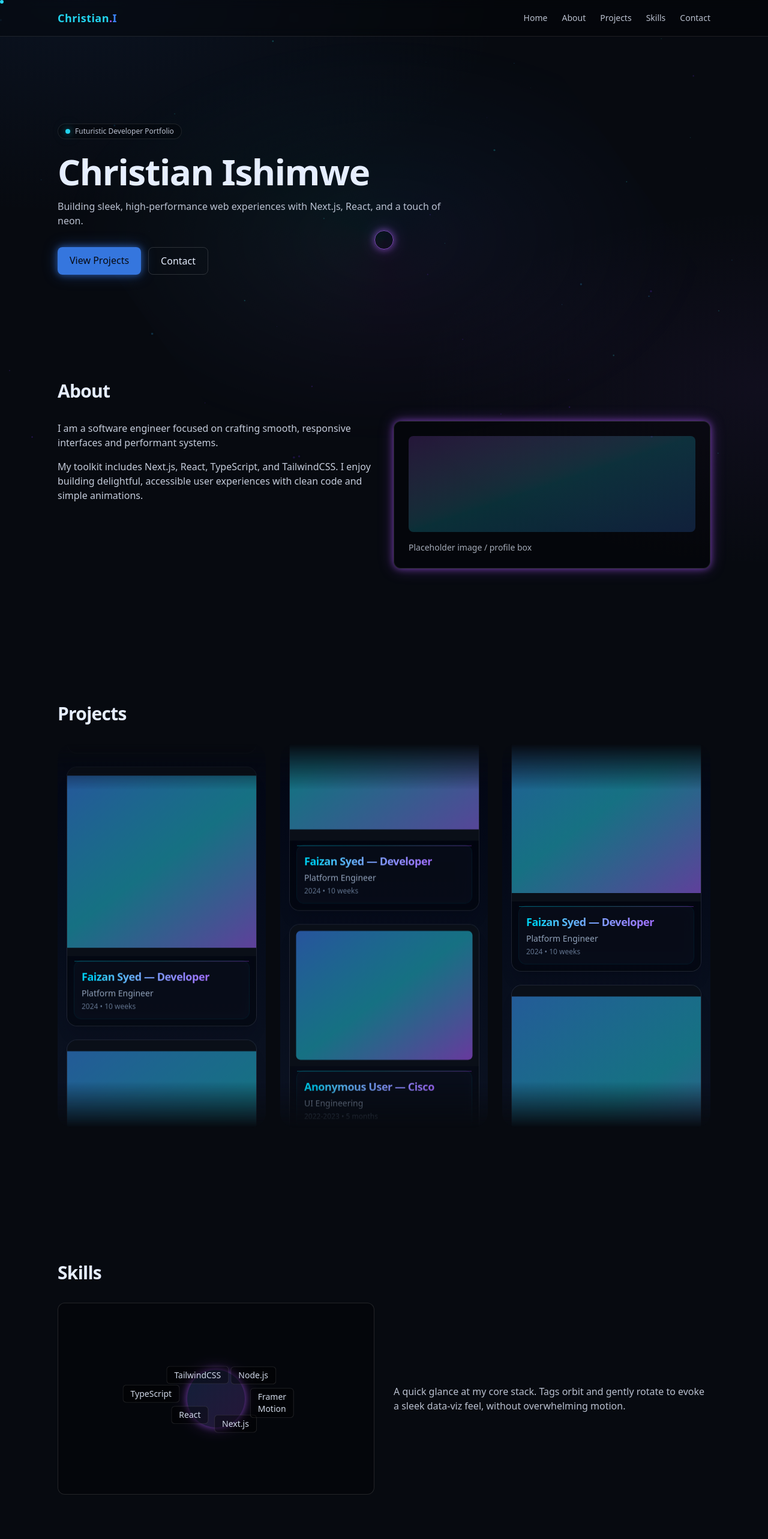
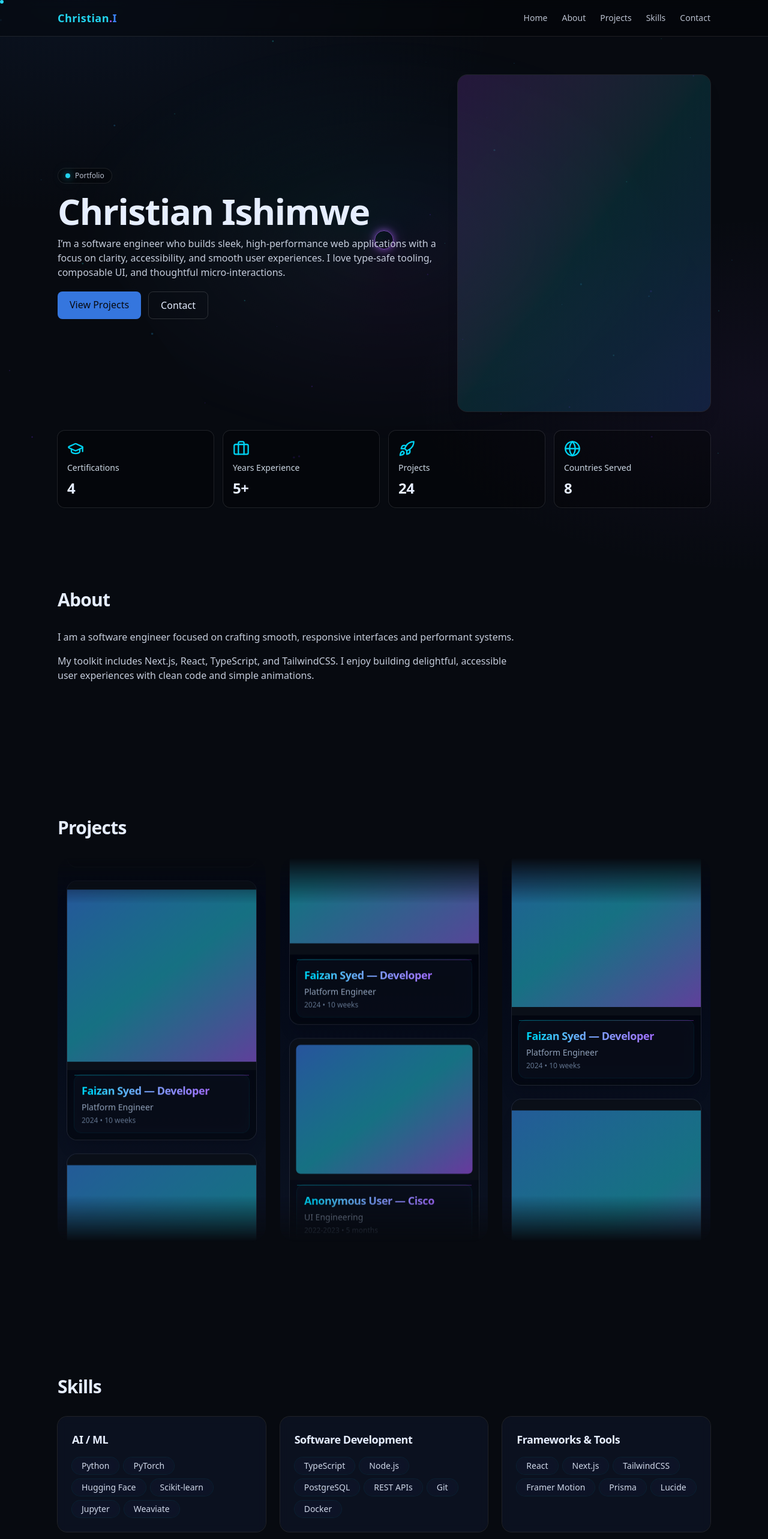
Before and after one commit to christianishimwe/project_portfolio, a Next.js app: page / in a window 1280 px wide. Shown: the top 2566 px of the page at 60% size. Built offline with nearby package versions, Linux system fonts and the light colour scheme.

Commit message:
feat: redefined the skills section

```diff
--- a/package.json
+++ b/package.json
@@ -10,6 +10,7 @@
   },
   "dependencies": {
     "framer-motion": "^12.23.22",
+    "lucide-react": "^0.544.0",
     "next": "15.5.4",
     "react": "19.1.0",
     "react-dom": "19.1.0"
--- a/src/app/globals.css
+++ b/src/app/globals.css
@@ -52,3 +52,29 @@ html { scroll-behavior: smooth; }
   -webkit-mask-image: linear-gradient(to bottom, transparent 0%, white 12%, white 88%, transparent 100%);
           mask-image: linear-gradient(to bottom, transparent 0%, white 12%, white 88%, transparent 100%);
 }
+
+/* Subtle floating motion for skill badges */
+@keyframes badge-float {
+  0%, 100% { transform: translateY(0); }
+  50% { transform: translateY(-3px); }
+}
+
+.badge-float { animation: badge-float 6s ease-in-out infinite; }
+
+@media (prefers-reduced-motion: reduce) {
+  .badge-float { animation: none; }
+}
+
+/* Light sweep for skill badges on hover */
+.skill-shine { position: relative; overflow: hidden; }
+.skill-shine::after {
+  content: "";
+  position: absolute; inset: 0;
+  background: linear-gradient(120deg, transparent 30%, rgba(255,255,255,0.08), transparent 70%);
+  transform: translateX(-140%);
+  transition: transform 600ms ease;
+  pointer-events: none;
+}
+.group\/skill:hover .skill-shine::after, .group\/skill:focus-within .skill-shine::after {
+  transform: translateX(140%);
+}
--- a/src/components/ProjectCard.tsx
+++ b/src/components/ProjectCard.tsx
@@ -10,12 +10,20 @@ export type ProjectItem = {
   timeline?: string;
 };
 
-export default function ProjectCard({ item, index = 0 }: { item: ProjectItem; index?: number }) {
+export default function ProjectCard({ item, index = 0, skills = ["Next.js", "React", "Tailwind", "PostgreSQL"], href = "#", onPause, onResume, }: { item: ProjectItem; index?: number; skills?: string[]; href?: string; onPause?: () => void; onResume?: () => void; }) {
   const aspectVariants = ["aspect-[4/3]", "aspect-[1/1]", "aspect-[3/4]"] as const;
   const aspect = aspectVariants[index % aspectVariants.length];
   return (
-    <div className="rounded-2xl overflow-hidden shadow-xl bg-black/40 backdrop-blur-sm ring-1 ring-white/10 hover:ring-cyan-500/30 transition">
-      <div className={`relative ${aspect}`}>
+    <div className="group/card rounded-2xl overflow-hidden shadow-xl bg-black/40 backdrop-blur-sm ring-1 ring-white/10 hover:ring-cyan-500/30 transition">
+      <div className={`relative ${aspect}`}
+        onMouseEnter={() => onPause?.()}
+        onMouseLeave={() => onResume?.()}
+        onFocus={() => onPause?.()}
+        onBlur={() => onResume?.()}
+        tabIndex={0}
+        role="button"
+        aria-label={item.title ? `View ${item.title}` : "View project"}
+      >
         <div className="absolute inset-0 bg-gradient-to-br from-accent-blue/20 via-accent-cyan/15 to-accent-purple/20" />
         <Image
           src={item.imageSrc}
@@ -25,6 +33,25 @@ export default function ProjectCard({ item, index = 0 }: { item: ProjectItem; in
           className="object-cover"
           aria-hidden={item.title ? undefined : true}
         />
+        {/* Overlay */}
+        <div className="absolute inset-0 opacity-0 group-hover/card:opacity-100 transition-all duration-300 ease-in-out bg-black/70 backdrop-blur-sm flex items-center justify-center">
+          <div className="flex flex-col items-center gap-3 px-4 text-center">
+            <a href={href} className="rounded-full px-5 py-2 text-sm font-semibold text-cyan-300 ring-1 ring-cyan-400/60 hover:ring-cyan-300 glow-cyan transition shadow-[0_0_20px_rgba(34,211,238,0.3)]">
+              View Project
+            </a>
+            <div className="flex flex-wrap gap-2 justify-center">
+              {skills.map((s, i) => (
+                <span
+                  key={s + i}
+                  className="rounded-full px-3 py-1 text-xs text-foreground/90 ring-1 ring-cyan-400/40 hover:ring-2 hover:ring-cyan-300 transition"
+                  style={{ transitionDelay: `${i * 40}ms` }}
+                >
+                  {s}
+                </span>
+              ))}
+            </div>
+          </div>
+        </div>
       </div>
       <div className="px-3 pb-3 pt-2">
         <div className="relative rounded-xl backdrop-blur-md bg-slate-900/40 ring-1 ring-cyan-500/10 p-3">
--- a/src/components/ProjectsWalls.tsx
+++ b/src/components/ProjectsWalls.tsx
@@ -58,7 +58,9 @@ export default function ProjectsWalls({
               direction={cfg.direction}
               speed={cfg.speed}
               className="p-4 h-[520px] md:h-[640px]"
-              renderItem={(item, i) => <ProjectCard item={item} index={i} />}
+              renderItem={({ item, index, onPause, onResume }) => (
+                <ProjectCard item={item} index={index} onPause={onPause} onResume={onResume} />
+              )}
             />
           </div>
         );
--- /dev/null
+++ b/src/components/SkillBadge.tsx
@@ -0,0 +1,28 @@
+"use client";
+
+import { motion, useReducedMotion } from "framer-motion";
+
+export default function SkillBadge({ label, delay = 0 }: { label: string; delay?: number }) {
+  const reduce = useReducedMotion();
+  const floatAnim = reduce
+    ? {}
+    : {
+        y: [0, -3, 0],
+        transition: { duration: 6, repeat: Infinity, ease: "easeInOut", delay },
+      };
+
+  return (
+    <motion.button
+      type="button"
+      className="rounded-full px-4 py-1 text-sm font-medium bg-slate-900/60 backdrop-blur ring-1 ring-cyan-500/10 text-foreground/90 transition-all duration-200 ease-out hover:scale-105 hover:shadow-[0_0_18px_rgba(34,211,238,0.25)] active:scale-95"
+      whileHover={{ scale: 1.05 }}
+      whileTap={{ scale: 0.95 }}
+      initial={false}
+      animate={floatAnim as any}
+    >
+      <span className="relative">
+        {label}
+      </span>
+    </motion.button>
+  );
+}
--- /dev/null
+++ b/src/components/StatsCard.tsx
@@ -0,0 +1,19 @@
+import { ReactNode } from "react";
+
+type StatsCardProps = {
+  icon: ReactNode;
+  label: string;
+  value: string | number;
+};
+
+export default function StatsCard({ icon, label, value }: StatsCardProps) {
+  return (
+    <div className="rounded-xl ring-1 ring-white/10 bg-black/30 px-4 py-4 shadow-sm transition transform hover:scale-[1.01] hover:ring-cyan-400/30">
+      <div className="flex flex-col items-start gap-2">
+        <div className="text-cyan-400 drop-shadow-md" aria-hidden>{icon}</div>
+        <div className="text-slate-300 text-sm">{label}</div>
+        <div className="text-foreground text-2xl font-semibold tracking-tight">{value}</div>
+      </div>
+    </div>
+  );
+}
--- /dev/null
+++ b/src/components/StatsRow.tsx
@@ -0,0 +1,25 @@
+import StatsCard from "./StatsCard";
+import { GraduationCap, Briefcase, Rocket, Globe } from "lucide-react";
+
+export type StatItem = {
+  icon: React.ReactNode;
+  label: string;
+  value: string | number;
+};
+
+export default function StatsRow({ items }: { items?: StatItem[] }) {
+  const data: StatItem[] =
+    items ?? [
+      { icon: <GraduationCap className="w-7 h-7" />, label: "Certifications", value: "4" },
+      { icon: <Briefcase className="w-7 h-7" />, label: "Years Experience", value: "5+" },
+      { icon: <Rocket className="w-7 h-7" />, label: "Projects", value: "24" },
+      { icon: <Globe className="w-7 h-7" />, label: "Countries Served", value: "8" },
+    ];
+  return (
+    <div className="grid grid-cols-1 sm:grid-cols-2 lg:grid-cols-4 gap-3 md:gap-4">
+      {data.map((s) => (
+        <StatsCard key={s.label} icon={s.icon} label={s.label} value={s.value} />
+      ))}
+    </div>
+  );
+}
--- a/src/components/VerticalWall.tsx
+++ b/src/components/VerticalWall.tsx
@@ -1,16 +1,17 @@
 "use client";
 
 import { ReactNode, useEffect, useMemo, useRef, useState } from "react";
-import { motion, useReducedMotion } from "framer-motion";
+import { motion, useReducedMotion, useMotionValue, useAnimationFrame } from "framer-motion";
 
 type Direction = "up" | "down";
 
 export type VerticalWallProps<T> = {
   items: T[];
-  renderItem: (item: T, index: number) => ReactNode;
+  renderItem: (args: { item: T; index: number; onPause: () => void; onResume: () => void }) => ReactNode;
   speed?: number; // pixels per second
   direction?: Direction;
   className?: string;
+  wallId?: string;
 };
 
 export default function VerticalWall<T>({
@@ -19,10 +20,12 @@ export default function VerticalWall<T>({
   speed = 60,
   direction = "up",
   className,
+  wallId,
 }: VerticalWallProps<T>) {
   const reduce = useReducedMotion();
   const containerRef = useRef<HTMLDivElement | null>(null);
   const [halfHeight, setHalfHeight] = useState(0);
+  const pausedRef = useRef(false);
 
   const list = useMemo(() => [...items, ...items], [items]);
 
@@ -39,9 +42,33 @@ export default function VerticalWall<T>({
     return () => ro.disconnect();
   }, [items]);
 
-  const duration = halfHeight > 0 ? halfHeight / speed : 20;
-  const start = direction === "down" ? -halfHeight : 0;
-  const end = direction === "down" ? 0 : -halfHeight;
+  const y = useMotionValue(0);
+  useEffect(() => {
+    const startY = direction === "down" ? -halfHeight : 0;
+    y.set(startY);
+  }, [direction, halfHeight, y]);
+
+  useAnimationFrame((_, delta) => {
+    if (reduce || pausedRef.current || halfHeight === 0 || speed === 0) return;
+    const distance = (speed * delta) / 1000; // px moved this frame
+    const cur = y.get();
+    if (direction === "up") {
+      let next = cur - distance;
+      if (next <= -halfHeight) next += halfHeight; // wrap
+      y.set(next);
+    } else {
+      let next = cur + distance;
+      if (next >= 0) next -= halfHeight; // wrap
+      y.set(next);
+    }
+  });
+
+  const onPause = () => {
+    pausedRef.current = true;
+  };
+  const onResume = () => {
+    pausedRef.current = false;
+  };
 
   return (
     <div ref={containerRef} className={`relative overflow-hidden ${className ?? ""}`}>
@@ -49,7 +76,7 @@ export default function VerticalWall<T>({
         <div className="py-3">
           {items.map((it, i) => (
             <div key={`static-${i}`} className="py-3">
-              {renderItem(it, i)}
+              {renderItem({ item: it, index: i, onPause, onResume })}
             </div>
           ))}
         </div>
@@ -57,22 +84,19 @@ export default function VerticalWall<T>({
         <motion.div
           key={`${halfHeight}-${direction}`}
           className="will-change-transform"
-          style={{ translateZ: 0 }}
-          initial={{ y: start }}
-          animate={{ y: [start, end] }}
-          transition={{ repeat: Infinity, ease: "linear", duration }}
+          style={{ translateZ: 0, y }}
         >
           <div data-half="1">
             {items.map((it, i) => (
               <div key={`a-${i}`} className="py-3">
-                {renderItem(it, i)}
+                {renderItem({ item: it, index: i, onPause, onResume })}
               </div>
             ))}
           </div>
           <div aria-hidden>
             {items.map((it, i) => (
               <div key={`b-${i}`} className="py-3">
-                {renderItem(it, i)}
+                {renderItem({ item: it, index: i, onPause, onResume })}
               </div>
             ))}
           </div>
--- a/src/components/sections/About.tsx
+++ b/src/components/sections/About.tsx
@@ -5,8 +5,7 @@ import Section from "@/components/Section";
 export default function About() {
   return (
     <Section id="about" title="About">
-      <div className="grid md:grid-cols-2 gap-8 items-start">
-        <div className="space-y-4 text-foreground/85">
+      <div className="max-w-3xl text-foreground/85 space-y-4">
         <p>
           I am a software engineer focused on crafting smooth, responsive interfaces and performant systems.
         </p>
@@ -14,11 +13,6 @@ export default function About() {
           My toolkit includes Next.js, React, TypeScript, and TailwindCSS. I enjoy building delightful, accessible user experiences with clean code and simple animations.
         </p>
       </div>
-        <div className="rounded-xl border border-white/12 p-6 bg-black/30 glow-purple">
-          <div className="h-40 rounded-lg bg-gradient-to-br from-accent-purple/20 via-accent-cyan/20 to-accent-blue/20" />
-          <p className="mt-4 text-sm text-foreground/70">Placeholder image / profile box</p>
-        </div>
-      </div>
     </Section>
   );
 }
--- a/src/components/sections/Hero.tsx
+++ b/src/components/sections/Hero.tsx
@@ -1,50 +1,40 @@
-"use client";
-
-import { motion } from "framer-motion";
-
 export default function Hero() {
   return (
-    <section id="hero" className="relative max-w-6xl mx-auto px-6 md:px-8 pt-24 md:pt-36 pb-16">
-      <motion.div
-        initial={{ opacity: 0, y: 8 }}
-        animate={{ opacity: 1, y: 0 }}
-        transition={{ duration: 0.7, ease: "easeOut" }}
-        className="inline-flex items-center rounded-full border border-white/10 bg-black/30 px-3 py-1 text-xs text-foreground/80"
-      >
-        <span className="mr-2 h-2 w-2 rounded-full bg-accent-cyan glow-cyan" />
-        Futuristic Developer Portfolio
-      </motion.div>
+    <section id="hero" className="relative max-w-6xl mx-auto px-6 md:px-8 pt-12 md:pt-16 pb-6">
+      <div className="grid grid-cols-1 md:grid-cols-5 gap-6 items-center">
+        <div className="md:col-span-3">
+          <div className="text-xs inline-flex items-center rounded-full border border-white/10 bg-black/30 px-3 py-1 text-foreground/80">
+            <span className="mr-2 h-2 w-2 rounded-full bg-accent-cyan glow-cyan" />
+            Portfolio
+          </div>
+          <h1 className="mt-4 text-4xl md:text-6xl font-bold tracking-tight">
+            Christian Ishimwe
+          </h1>
+          <p className="mt-3 text-foreground/85 max-w-2xl">
+            I’m a software engineer who builds sleek, high‑performance web applications with a focus on clarity, accessibility, and smooth user experiences. I love type‑safe tooling, composable UI, and thoughtful micro‑interactions.
+          </p>
+          <div className="mt-5 flex gap-3">
+            <a href="#projects" className="rounded-lg bg-accent-blue/90 hover:bg-accent-blue text-background px-5 py-2.5 transition-colors">View Projects</a>
+            <a href="#contact" className="rounded-lg border border-white/15 hover:border-white/35 px-5 py-2.5 transition-colors">Contact</a>
+          </div>
+        </div>
+        <div className="md:col-span-2">
+          <div className="rounded-2xl overflow-hidden ring-1 ring-white/10 bg-black/30 shadow-xl">
+            <div className="aspect-[4/5] md:aspect-[3/4] bg-gradient-to-br from-accent-purple/20 via-accent-cyan/15 to-accent-blue/20" />
+          </div>
+        </div>
+      </div>
 
-      <motion.h1
-        initial={{ opacity: 0, y: 10 }}
-        animate={{ opacity: 1, y: 0 }}
-        transition={{ duration: 0.8, ease: "easeOut", delay: 0.1 }}
-        className="mt-6 text-4xl md:text-6xl font-bold tracking-tight"
-      >
-        Christian Ishimwe
-      </motion.h1>
-      <motion.p
-        initial={{ opacity: 0, y: 10 }}
-        animate={{ opacity: 1, y: 0 }}
-        transition={{ duration: 0.8, ease: "easeOut", delay: 0.2 }}
-        className="mt-4 max-w-2xl text-foreground/80"
-      >
-        Building sleek, high‑performance web experiences with Next.js, React, and a touch of neon.
-      </motion.p>
-
-      <motion.div
-        initial={{ opacity: 0, y: 10 }}
-        animate={{ opacity: 1, y: 0 }}
-        transition={{ duration: 0.8, ease: "easeOut", delay: 0.3 }}
-        className="mt-8 flex gap-3"
-      >
-        <a href="#projects" className="rounded-lg bg-accent-blue/90 hover:bg-accent-blue text-background px-5 py-2.5 transition-colors glow-blue">
-          View Projects
-        </a>
-        <a href="#contact" className="rounded-lg border border-white/15 hover:border-white/35 px-5 py-2.5 transition-colors">
-          Contact
-        </a>
-      </motion.div>
+      <div className="mt-6 md:mt-8">
+        <div className="max-w-6xl">
+          <StatsRowPlaceholder />
+        </div>
+      </div>
     </section>
   );
 }
+
+function StatsRowPlaceholder() {
+  const StatsRow = require("@/components/StatsRow").default;
+  return <StatsRow />;
+}
--- a/src/components/sections/Skills.tsx
+++ b/src/components/sections/Skills.tsx
@@ -1,67 +1,40 @@
 "use client";
 
 import Section from "@/components/Section";
-import { useEffect, useRef } from "react";
+import SkillBadge from "@/components/SkillBadge";
 
-const skills = [
-  { label: "Next.js", radius: 90 },
-  { label: "React", radius: 70 },
-  { label: "TypeScript", radius: 110 },
-  { label: "TailwindCSS", radius: 85 },
-  { label: "Node.js", radius: 100 },
-  { label: "Framer Motion", radius: 95 },
+const pillars = [
+  {
+    title: "AI / ML",
+    skills: ["Python", "PyTorch", "Hugging Face", "Scikit-learn", "Jupyter", "Weaviate"],
+  },
+  {
+    title: "Software Development",
+    skills: ["TypeScript", "Node.js", "PostgreSQL", "REST APIs", "Git", "Docker"],
+  },
+  {
+    title: "Frameworks & Tools",
+    skills: ["React", "Next.js", "TailwindCSS", "Framer Motion", "Prisma", "Lucide"],
+  },
 ];
 
 export default function Skills() {
-  const containerRef = useRef<HTMLDivElement | null>(null);
-
-  useEffect(() => {
-    const container = containerRef.current;
-    if (!container) return;
-    let angle = 0;
-    let raf = 0;
-
-    const tick = () => {
-      angle += 0.0035;
-      const items = Array.from(container.querySelectorAll<HTMLElement>("[data-skill]"));
-      items.forEach((el, i) => {
-        const r = Number(el.dataset.radius || 90);
-        const a = angle + (i * Math.PI * 2) / items.length;
-        const x = Math.cos(a) * r;
-        const y = Math.sin(a) * r * 0.5; // slight ellipse
-        el.style.transform = `translate(${x}px, ${y}px)`;
-      });
-      raf = requestAnimationFrame(tick);
-    };
-    tick();
-    return () => cancelAnimationFrame(raf);
-  }, []);
-
   return (
     <Section id="skills" title="Skills">
-      <div className="grid md:grid-cols-2 gap-8 items-center">
-        <div className="relative h-72 md:h-80 rounded-xl border border-white/12 bg-black/30 overflow-hidden">
-          <div className="absolute inset-0 flex items-center justify-center">
-            <div className="h-24 w-24 rounded-full bg-gradient-to-br from-accent-blue/20 to-accent-purple/20 glow-purple" />
+      <div className="grid grid-cols-1 lg:grid-cols-3 gap-6">
+        {pillars.map((p, pi) => (
+          <div
+            key={p.title}
+            className="rounded-2xl bg-slate-900/60 backdrop-blur p-6 ring-1 ring-white/10"
+          >
+            <h3 className="text-lg font-semibold tracking-tight mb-4">{p.title}</h3>
+            <div className="flex flex-wrap gap-2">
+              {p.skills.map((s, si) => (
+                <SkillBadge key={s} label={s} delay={(pi * 0.6) + (si * 0.08)} />
+              ))}
+            </div>
           </div>
-          <div ref={containerRef} className="absolute left-1/2 top-1/2 -translate-x-1/2 -translate-y-1/2">
-            {skills.map((s) => (
-              <div
-                key={s.label}
-                data-skill
-                data-radius={s.radius}
-                className="absolute -translate-x-1/2 -translate-y-1/2 rounded-md border border-white/12 bg-black/40 px-3 py-1 text-xs md:text-sm text-foreground/90 hover:border-accent-cyan/60 hover:glow-cyan transition"
-              >
-                {s.label}
-              </div>
-            ))}
-          </div>
-        </div>
-        <div className="text-foreground/80">
-          <p>
-            A quick glance at my core stack. Tags orbit and gently rotate to evoke a sleek data‑viz feel, without overwhelming motion.
-          </p>
-        </div>
+        ))}
       </div>
     </Section>
   );
```
Also changed, not shown: 1 other file (tests, documents, lock files or other folders). Lines whose indentation alone changed are shown as unchanged.
